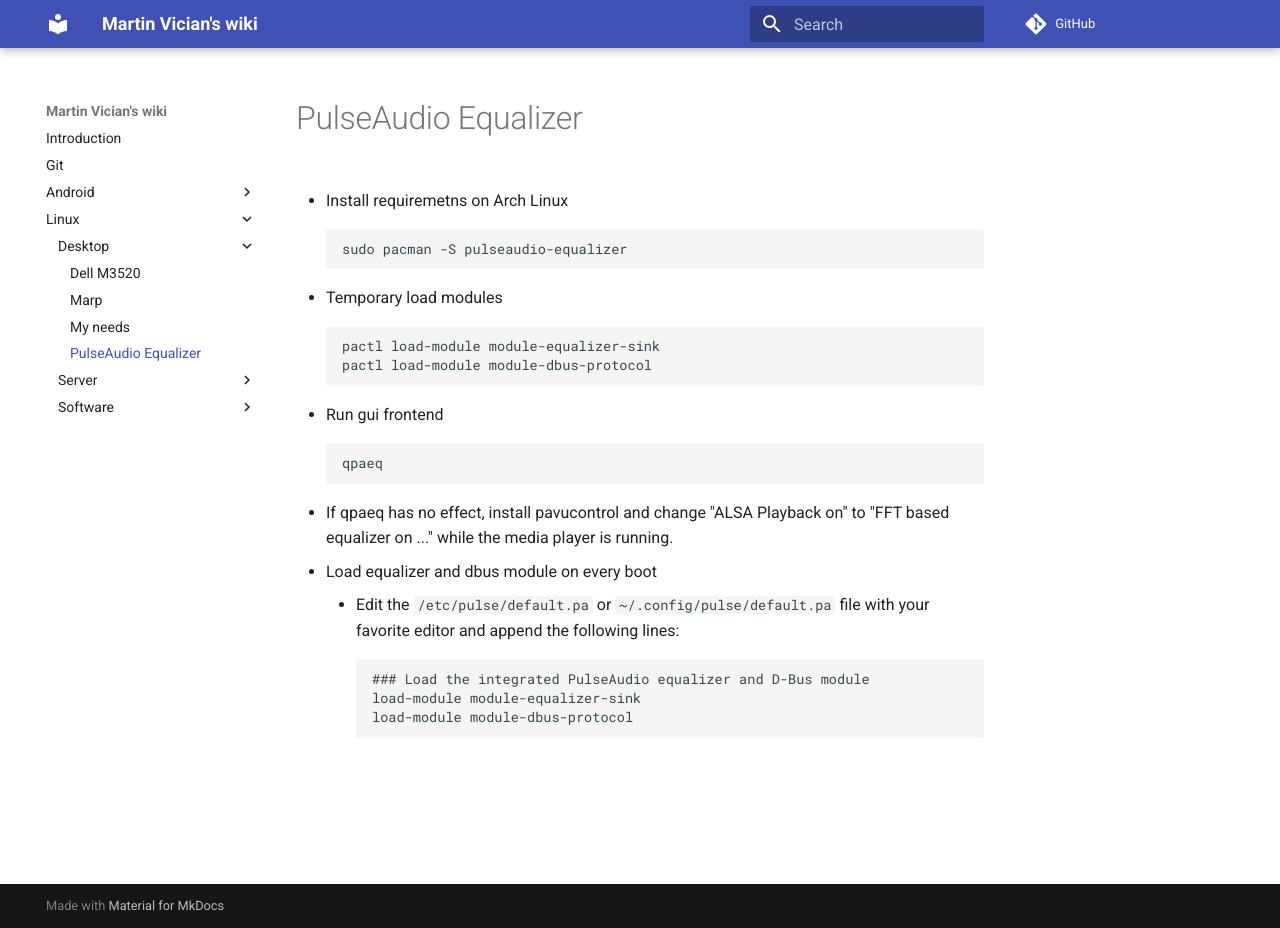
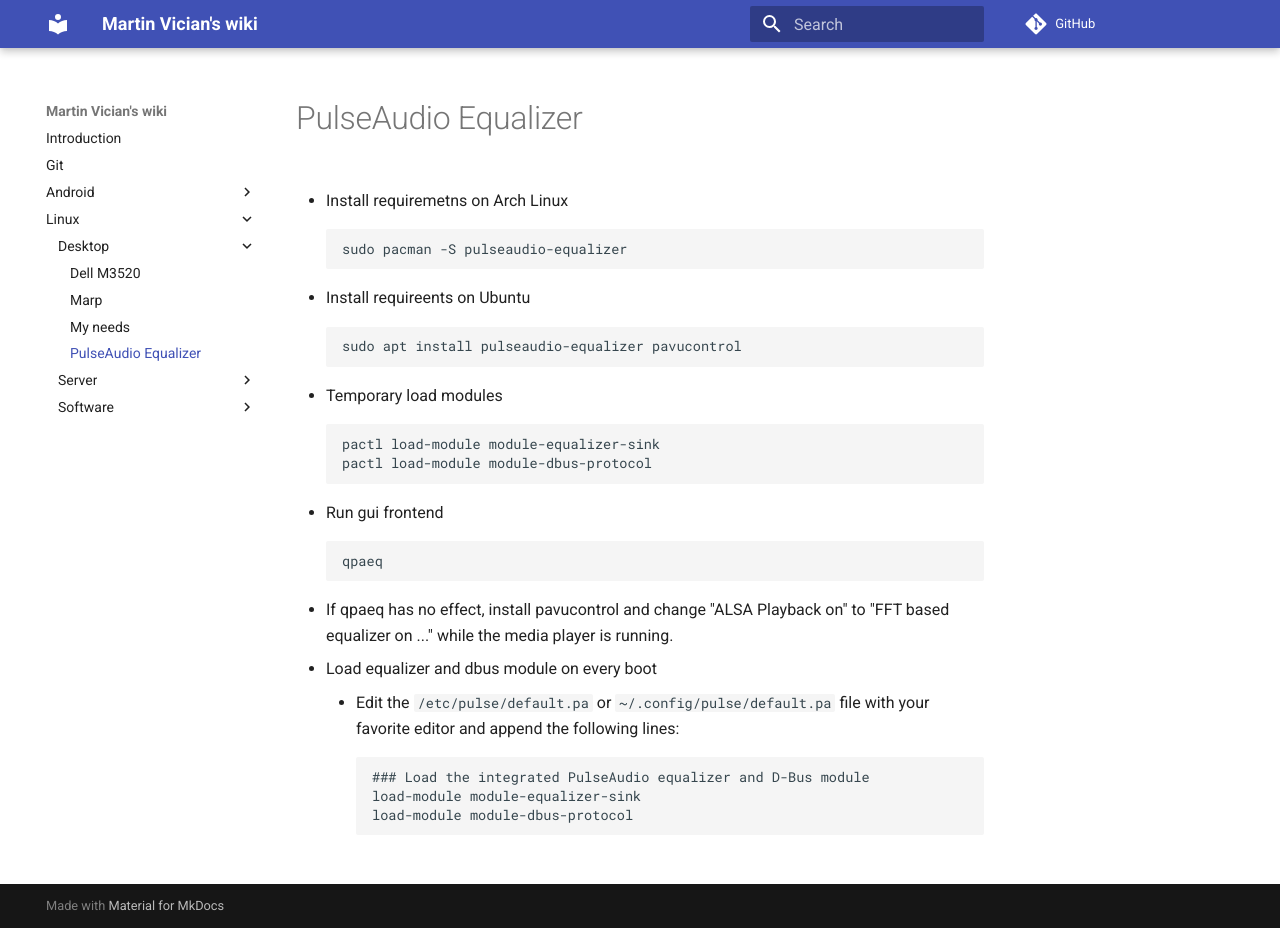
Before and after one commit to vician/wiki, an MkDocs documentation site: the page built from docs/Linux/Desktop/PulseAudio Equalizer.md, in a window 1280 px wide and 928 px high. Built offline with MkDocs 1.6.1 and Material for MkDocs 9.7.7, drawn with Linux system fonts in a browser that asks for light colours; comment, search, counter and statistics services are not loaded.

Commit message:
Update PulseAudio Equalizer.md

```diff
--- a/docs/Linux/Desktop/PulseAudio Equalizer.md
+++ b/docs/Linux/Desktop/PulseAudio Equalizer.md
@@ -1,6 +1,10 @@
 - Install requiremetns on Arch Linux
 
 		sudo pacman -S pulseaudio-equalizer
+
+- Install requireents on Ubuntu
+
+		sudo apt install pulseaudio-equalizer pavucontrol
 
 - Temporary load modules
 
```
